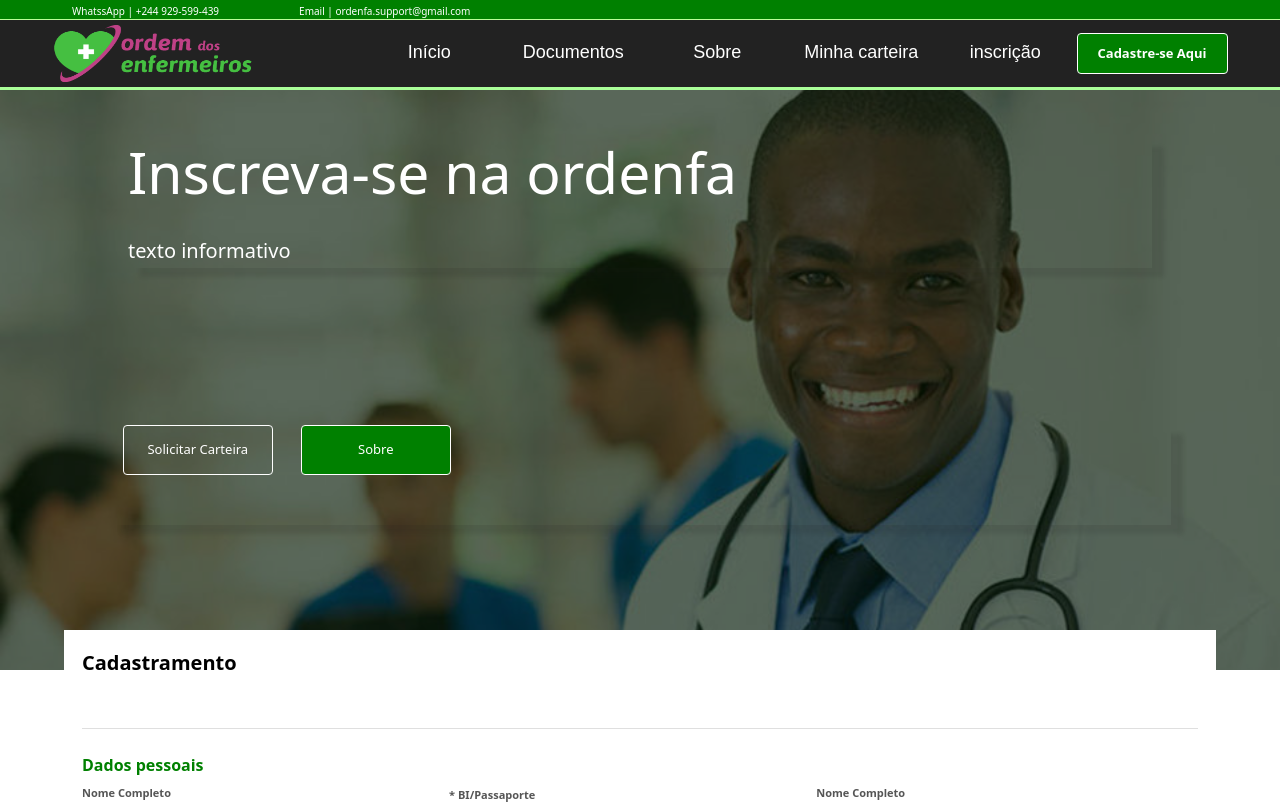
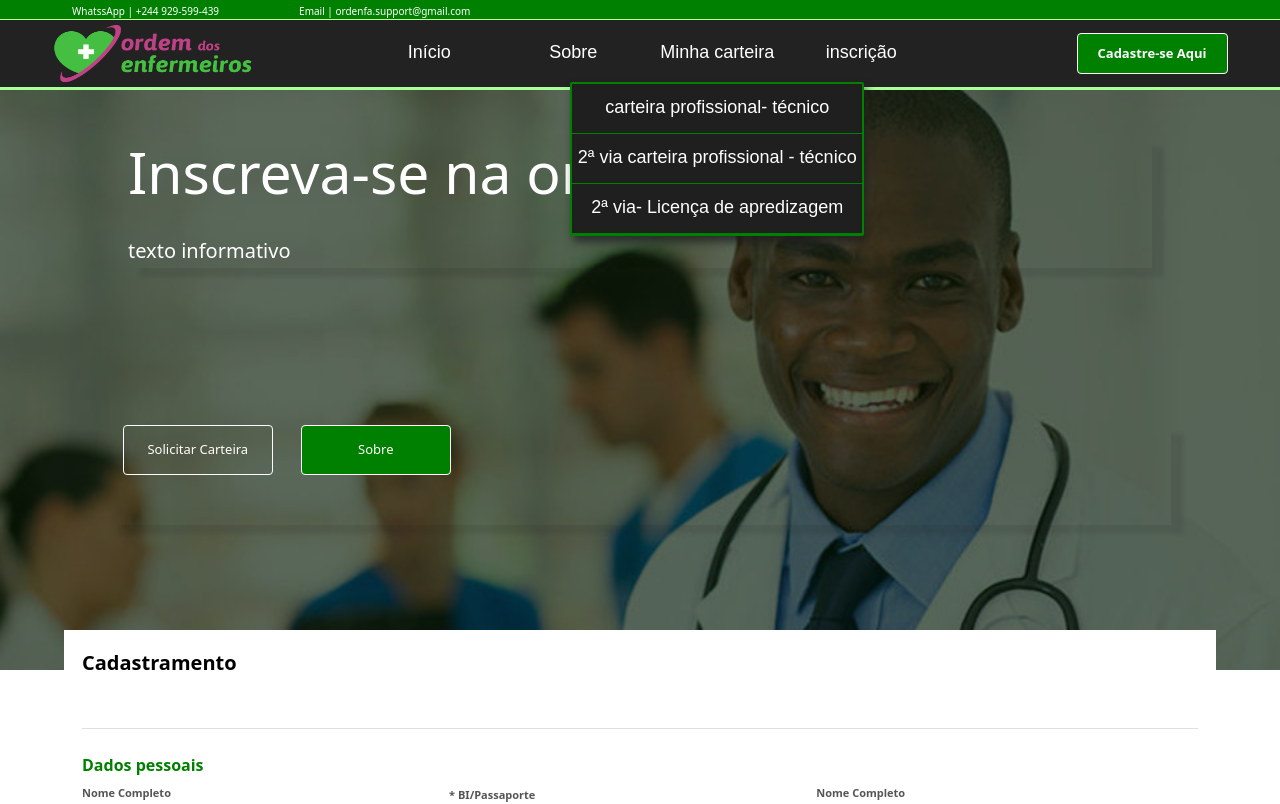
Before and after one commit to Machado28/app-front-ordenfa, a React (Create React App) app: page /inscricao in a window 1280 px wide. Shown: the top 804 px of the page. Built offline with nearby package versions, Linux system fonts and the light colour scheme.

Commit message:
feat(v1)criar-submenu-no-header

```diff
--- a/src/components/header/data.js
+++ b/src/components/header/data.js
@@ -1,24 +1,35 @@
-import { FaHome } from 'react-icons/fa';
+import { FaHome } from "react-icons/fa";
 const data = [
   {
     title: "Início",
     path: "/",
-    icon: <FaHome></FaHome>
+    icon: <FaHome></FaHome>,
+
   },
-  {
-    title: "Documentos",
-    path: "/documentos",
-    icon: <FaHome></FaHome>
-  },
+
   {
     title: "Sobre",
     path: "/sobre",
-    icon: <FaHome></FaHome>
+    icon: <FaHome></FaHome>,
   },
 
   {
     title: "Minha carteira",
-    path: "/minhaCarteira",
+    option: [
+      {
+        title: "carteira profissional- técnico",
+        path: "/minhaCarteiraTecnico",
+
+      },
+      {
+        title: "2ª via  carteira profissional - técnico",
+        path: "/2minhaCarteiraTecnico",
+      },
+      {
+        title: " 2ª via- Licença de apredizagem",
+        path: "/2minhaLicençaTecnico",
+      },
+    ],
   },
   {
     title: "inscrição",
--- a/src/components/nav/index.js
+++ b/src/components/nav/index.js
@@ -3,6 +3,7 @@ import { FaBars } from "react-icons/fa";
 import { FaTimes } from "react-icons/fa";
 import { Link } from "react-router-dom";
 import { useState } from "react";
+import SubNav from "./subNav";
 
 const Nav = ({
   data = [
@@ -11,19 +12,32 @@ const Nav = ({
     },
   ],
 }) => {
+  const [click,setClick]= useState(false)
+const HandleClick=()=>{
+ return  setClick(!click)
+}
+
   return (
     <_Nav>
       {data.map((item, index) => {
         return (
           <List>
-            {item.icon !== undefined ? (
-              <Link className="link" id={item.title} to={item.path}>
+            {
+              <>
+                {item.option!==undefined ? (
+                  <Link key={item.title}onClick={HandleClick}  className="link" id={item.title} to={item.path}>
+                    {item.title}
+                  </Link>
+                ) : (
+                  <Link  key={index}  to={item.path}>{item.title}</Link>
+                )}
+              </>
+            }
+           {
+             item.option ? <SubNav key={index*index+3} click={click} option={item.option}>
 
-                {item.title}
-              </Link>
-            ) : (
-              <Link to={item.path}>{item.title}</Link>
-            )}
+            </SubNav  >:<></>
+           }
           </List>
         );
       })}
@@ -45,12 +59,16 @@ export const NavMobile = ({
     setClick(!click);
   };
 
-
   console.log(click);
   return (
     <_NavMobile click={click}>
       <div id="menu-icon">
-        Menu { click ? <FaBars onClick={HandleClick} id="fa-bars"></FaBars>:<FaTimes onClick={HandleClick} id="Times"></FaTimes>}
+        Menu{" "}
+        {click ? (
+          <FaBars onClick={HandleClick} id="fa-bars"></FaBars>
+        ) : (
+          <FaTimes onClick={HandleClick} id="Times"></FaTimes>
+        )}
       </div>
       {data.map((item, index) => {
         return (
--- a/src/components/nav/styled.js
+++ b/src/components/nav/styled.js
@@ -94,7 +94,7 @@ const List = styled.li`
     border-bottom: 2px solid transparent;
     &:hover {
      background-color:green;
-     padding:3px;
+     padding:2px;
      border-radius:2px;
      color:#fff;
     }
--- /dev/null
+++ b/src/components/nav/subNav/index.js
@@ -0,0 +1,15 @@
+import Container from "./styled";
+import React ,{ Link } from 'react-router-dom';
+
+const SubNav = ({option,click}) => {
+  return option[0].title!=="" ?<Container click={click}option={option} >
+      {option.map((item,index, )=>{
+
+          return(
+            <li key={index}><Link to={item.path}>{item.title}</Link></li>
+          )
+      })}
+  </Container>:<></>
+
+};
+export default SubNav;
--- /dev/null
+++ b/src/components/nav/subNav/styled.js
@@ -0,0 +1,39 @@
+import styled from "styled-components";
+
+const Container = styled.nav`
+  width: 23%;
+  height: auto;
+  border-radius: 2px;
+  background:#1f1f1f;
+  display:${(item)=>item.click===false  ?'1':'none'};
+  position: absolute;
+  margin: 210px 0 0 0;
+  box-shadow: 3px 6px 9px #1f1f1fc1;
+
+
+  border:2px solid green;
+
+  li {
+    width: 100%;
+    height: 50px;
+    border-bottom: 1px solid green;
+
+    a {
+      font-size: 18px;
+      width: 100%;
+       height: 50px;
+       text-align: center;
+       display:flex;
+       align-content:center;
+       align-items: center;
+       justify-content: center;
+       color:#fff;
+       justify-items:center ;
+    }
+    a:hover{
+        background: green;
+        color:#fff;
+    }
+  }
+`;
+export default Container;
--- a/src/routes.js
+++ b/src/routes.js
@@ -12,7 +12,7 @@ const Routes = () => {
       <Switch>
         <Route exact path="/" component={Home}></Route>
         <Route  path="/inscricao" component={Inscricao}></Route>
-        <Route  path="/minhaCarteira" component={MinhaCarteira}></Route>
+        <Route  path="/minhaCarteiraTecnico" component={MinhaCarteira}></Route>
       </Switch>
 
     </BrowserRouter>
```
